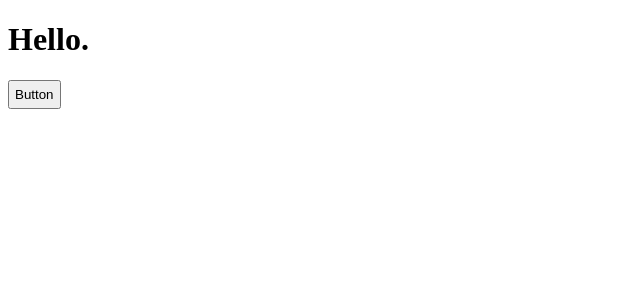
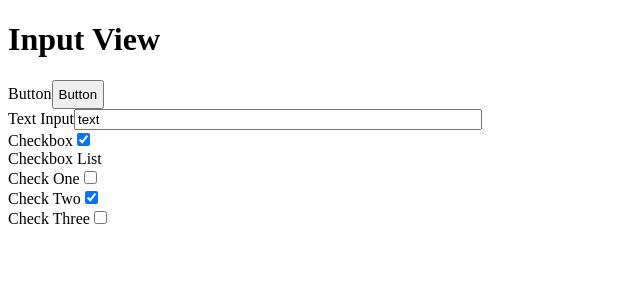
Before and after one commit to hirajanwin/react-basics, a React app: page / in a window 1280 px wide. Shown: the top 300 px of the page, without its empty margins (0-640 px from the left). Built offline with nearby package versions, Linux system fonts and the light colour scheme; the HTML template or start-up script is replaced by a standard one.

Commit message:
added text/checkbox inputs

```diff
--- a/src/components/input/Button.js
+++ b/src/components/input/Button.js
@@ -3,10 +3,23 @@ import styles from './Button.less';
 
 export default class Button extends PureComponent {
     render() {
-        const { value = 'Button' } = this.props;
+        const {
+            value,
+            disabled,
+        } = this.props;
 
         return (
-            <input className={styles.button} type="button" value={value} />
+            <input
+                className={styles.button}
+                type="button"
+                value={value}
+                disabled={disabled}
+            />
         );
     }
 }
+
+Button.defaultProps ={
+    value: 'Button',
+    disabled: false,
+};
--- /dev/null
+++ b/src/components/input/Checkbox.js
@@ -0,0 +1,36 @@
+import React from 'react';
+import styles from './Checkbox.less';
+
+export default class Checkbox extends React.Component {
+    onChange = (e) => {
+        const { target: { name, checked } } = e;
+        const { onChange } = this.props;
+
+        if (onChange) {
+            onChange(name, checked);
+        }
+    }
+
+    render() {
+        const {
+            name,
+            value,
+            disabled,
+        } = this.props;
+
+        return (
+            <input
+                className={styles.checkbox}
+                type="checkbox"
+                name={name}
+                checked={value}
+                onChange={this.onChange}
+                disabled={disabled}
+            />
+        );
+    }
+}
+
+Checkbox.defaultProps = {
+    disabled: false,
+};
--- /dev/null
+++ b/src/components/input/Checkbox.less
@@ -0,0 +1,3 @@
+.checkbox {
+
+}
--- /dev/null
+++ b/src/components/input/CheckboxList.js
@@ -0,0 +1,41 @@
+import React from 'react';
+import styles from './CheckboxList.less';
+import Checkbox from './Checkbox';
+
+export default class CheckboxList extends React.Component {
+    onChange = (checkboxName, value) => {
+        const { name, values, onChange } = this.props;
+
+        if (value) {
+            values.push(checkboxName);
+        }
+        else {
+            values.splice(values.indexOf(checkboxName), 1);
+        }
+
+        if (onChange) {
+            onChange(name, values);
+        }
+    }
+
+    render() {
+        const { items, values } = this.props;
+
+        const CheckBoxes = items.map((item, i) => (
+            <div key={i}>
+                {item}
+                <Checkbox
+                    name={item}
+                    value={(values.includes(item))}
+                    onChange={this.onChange}
+                />
+            </div>
+        ));
+
+        return (
+            <div className={styles.checkboxList}>
+                {CheckBoxes}
+            </div>
+        );
+    }
+}
--- /dev/null
+++ b/src/components/input/CheckboxList.less
@@ -0,0 +1,3 @@
+.checkboxlist {
+
+}
--- /dev/null
+++ b/src/components/input/Text.js
@@ -0,0 +1,48 @@
+import React from 'react';
+import styles from './Text.less';
+
+export default class Text extends React.Component {
+    onChange = (e) => {
+        const { target: {name, value} } = e;
+        const { onChange } = this.props;
+
+        if (onChange) {
+            onChange(name, value);
+        }
+    }
+
+    render() {
+        const {
+            name,
+            value,
+            min,
+            max,
+            onClick,
+            onKeyUp,
+            readOnly = false,
+            disabled = false,
+    } = this.props;
+
+        return (
+            <input
+                className={styles.text}
+                type="text"
+                name={name}
+                value={value}
+                onChange={this.onChange}
+                min={min}
+                max={max}
+                onClick={onClick}
+                onKeyUp={onKeyUp}
+                readOnly={readOnly}
+                disabled={disabled}
+            />
+        )
+    }
+}
+
+Text.defaultProps = {
+    value: '',
+    readOnly: false,
+    disabled: false,
+};
--- /dev/null
+++ b/src/components/input/Text.less
@@ -0,0 +1,3 @@
+.text {
+    width: 400px;
+}
--- a/src/demo/App.js
+++ b/src/demo/App.js
@@ -1,10 +1,11 @@
 import React from 'react';
+import InputView from './InputView'
 import Button from 'components/input/Button';
+import Text from 'components/input/Text';
 
 const App = () => (
     <div>
-        <h1>Hello.</h1>
-        <Button />
+        <InputView />
     </div>
 );
 
--- /dev/null
+++ b/src/demo/InputView.js
@@ -0,0 +1,74 @@
+import React from 'react';
+import Button from 'components/input/Button';
+import Text from 'components/input/Text';
+import Checkbox from 'components/input/Checkbox';
+import CheckboxList from 'components/input/CheckboxList';
+
+export default class InputView extends React.Component {
+    constructor(props) {
+        super(props);
+
+        this.state = {
+            data: {
+                text1: 'text',
+                checkbox1: true,
+                checkValues: ['Check Two'],
+            },
+            items: ['Check One', 'Check Two', 'Check Three'],
+        };
+    }
+
+    onChange = (name, value) => {
+        const { data } = this.state;
+
+        data[name] = value;
+
+        this.setState({ data });
+    }
+
+    render() {
+        const {
+            data: {
+                text1,
+                checkbox1,
+                checkValues,
+            },
+            items,
+        } = this.state;
+
+        return (
+            <div>
+                <h1>Input View</h1>
+                <div>
+                    {'Button'}
+                    <Button />
+                </div>
+                <div>
+                    {'Text Input'}
+                    <Text
+                        name="text1"
+                        value={text1}
+                        onChange={this.onChange}
+                    />
+                </div>
+                <div>
+                    {'Checkbox'}
+                    <Checkbox
+                        name="checkbox1"
+                        value={checkbox1}
+                        onChange={this.onChange}
+                    />
+                </div>
+                <div>
+                    {'Checkbox List'}
+                    <CheckboxList
+                        name="checkValues"
+                        items={items}
+                        values={checkValues}
+                        onChange={this.onChange}
+                    />
+                </div>
+            </div>
+        );
+    }
+}
```
